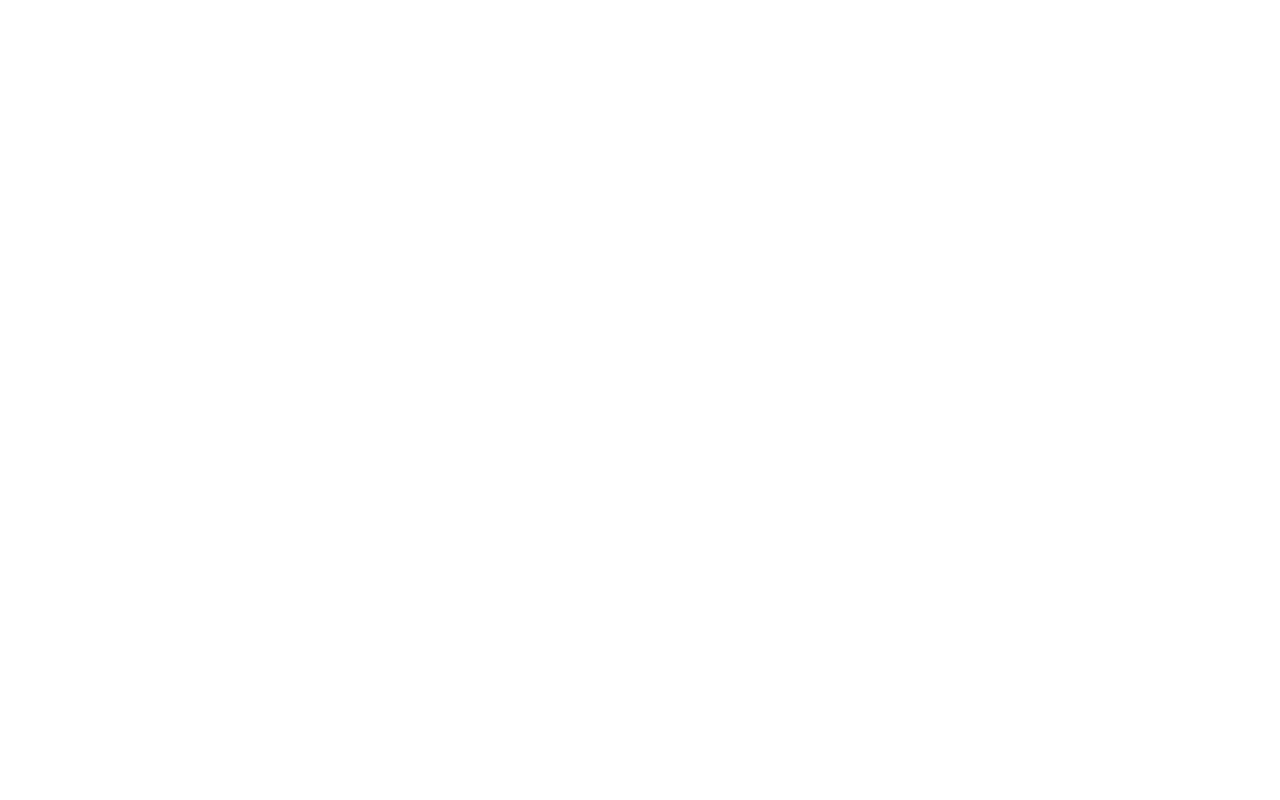
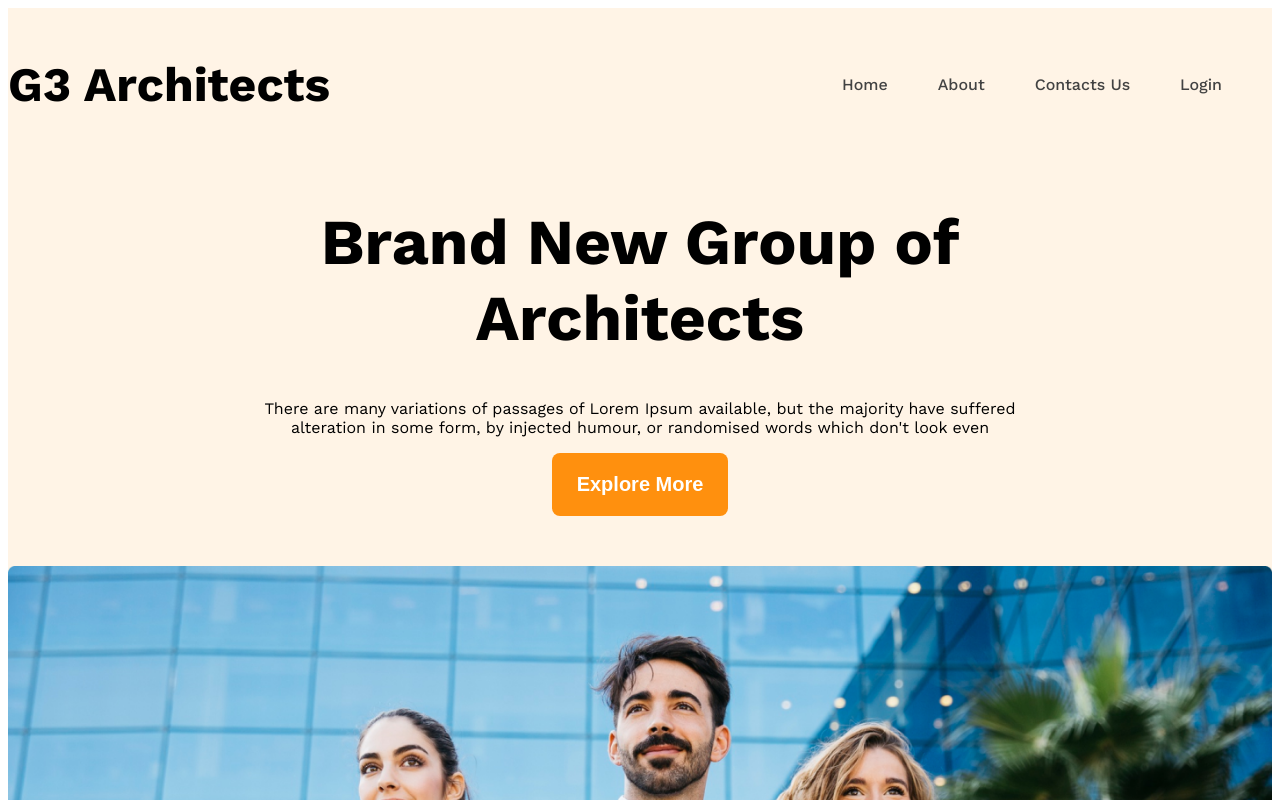
Before and after one commit to Zarif207/G3-architects-website, a plain HTML site: page index.html in a window 1280 px wide. Shown: the top 800 px of the page. Drawn offline with nearby package versions, Linux system fonts and the light colour scheme.

Commit message:
added nav + banner

```diff
--- a/index.html
+++ b/index.html
@@ -6,8 +6,25 @@
     <title>G3 Architects</title>
     <link rel="stylesheet" href="styles/architects.css">
 </head>
-<body>
-    <header>
+<body class="work-sans-font">
+    <header class="bg-light">
+        <nav class="navbar display-flex">
+            <h3 class="brand">G3 Architects</h3>
+            <ul class="nav-links display-flex ">
+                <li class="nav-item"><a href="" class="nav-link text-grey">Home</a></li>
+                <li class="nav-item"><a href="" class="nav-link text-grey">About</a></li>
+                <li class="nav-item"><a href="" class="nav-link text-grey">Contacts Us</a></li>
+                <li class="nav-item"><a href="" class="nav-link text-grey">Login</a></li>
+            </ul>
+        </nav>
+        <div class="banner">
+            <div class="banner-content">
+                <h1 class="banner-title">Brand New Group of Architects</h1>
+            <p class="banner-discription">There are many variations of passages of Lorem Ipsum available, but the majority have suffered alteration in some form, by injected humour, or randomised words which don't look even</p>
+            <button class="btn-primary">Explore More</button>
+            </div>
+            <img src="images/banner.png" alt="">
+        </div>
 
     </header>
     <main>
--- a/styles/architects.css
+++ b/styles/architects.css
@@ -0,0 +1,100 @@
+
+@import url('https://fonts.googleapis.com/css2?family=Work+Sans:ital,wght@0,100..900;1,100..900&display=swap');
+
+.work-sans-font {
+  font-family: "Work Sans", sans-serif;
+  font-optical-sizing: auto;
+  font-weight: 400;
+  font-style: normal;
+}
+
+/* shared styles */
+
+.display-flex {
+  display: flex;
+}
+
+/* dark 02 */
+.text-grey{
+    color: #424242;
+}
+
+/* dark 03 */
+.text-light-grey{
+    color: #727272;
+}
+
+.bg-light{
+  background-color: rgba(255, 144, 14, 0.1);
+}
+
+.btn-primary {
+  background-color: #FF900E;
+  color: white;
+  padding: 20px 25px;
+  font-size: 1.25rem;
+  font-weight: 600;
+  border-radius: 8px;
+  border: none;
+
+}
+
+/* header styles */
+
+/* navbar related styles */
+
+.navbar {
+  justify-content: space-between;
+  align-items: center;
+}
+
+.brand{
+  font-weight: 700;
+  font-size: 3rem;
+}
+
+
+.nav-item{
+    list-style: none;
+    margin-right: 50px;
+}
+
+.nav-link{
+    text-decoration: none;
+    font-weight: 500;
+}
+
+.navbar, .banner {
+  max-width: 1440px;
+  margin: 0 auto;
+
+}
+
+/* banner related content */
+
+.banner-content{
+  max-width: 800px;
+  margin: 0 auto;
+  text-align: center;
+  margin-bottom: 50px;
+}
+
+.banner-title{
+  font-weight: 700px;
+  font-size: 4rem;
+
+}
+
+.banner img{
+  width: 100%;
+}
+
+/* responsive media query */
+
+@media screen and (max-width: 576px) {
+  .navbar, .nav-links{
+    flex-direction: column;
+    align-items: center;
+
+  }
+}
```
